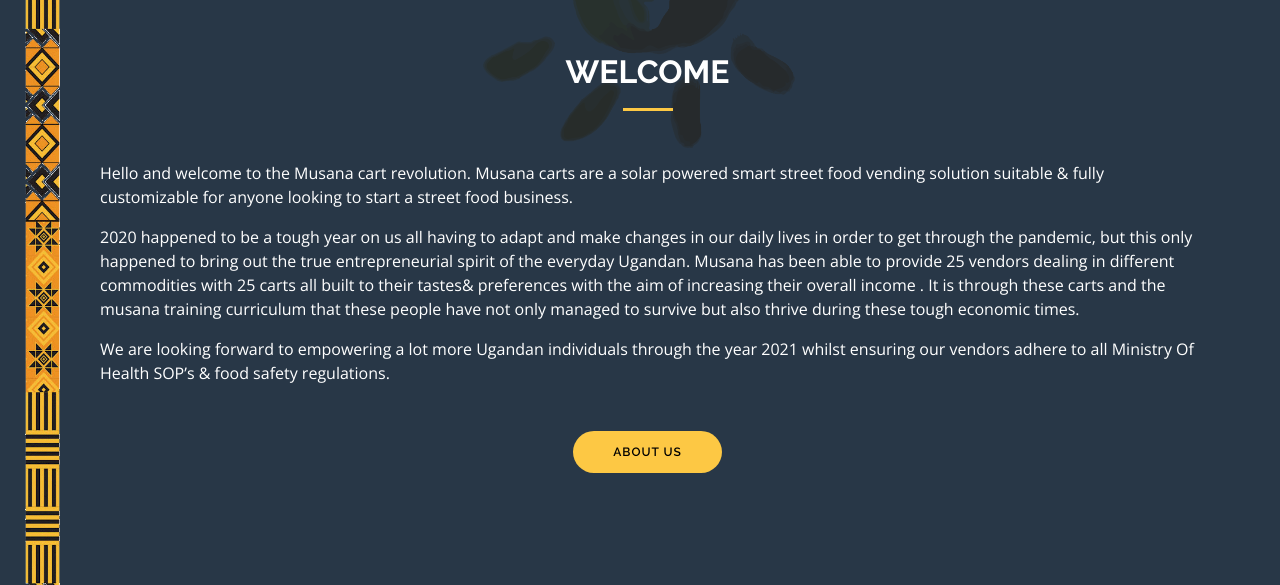
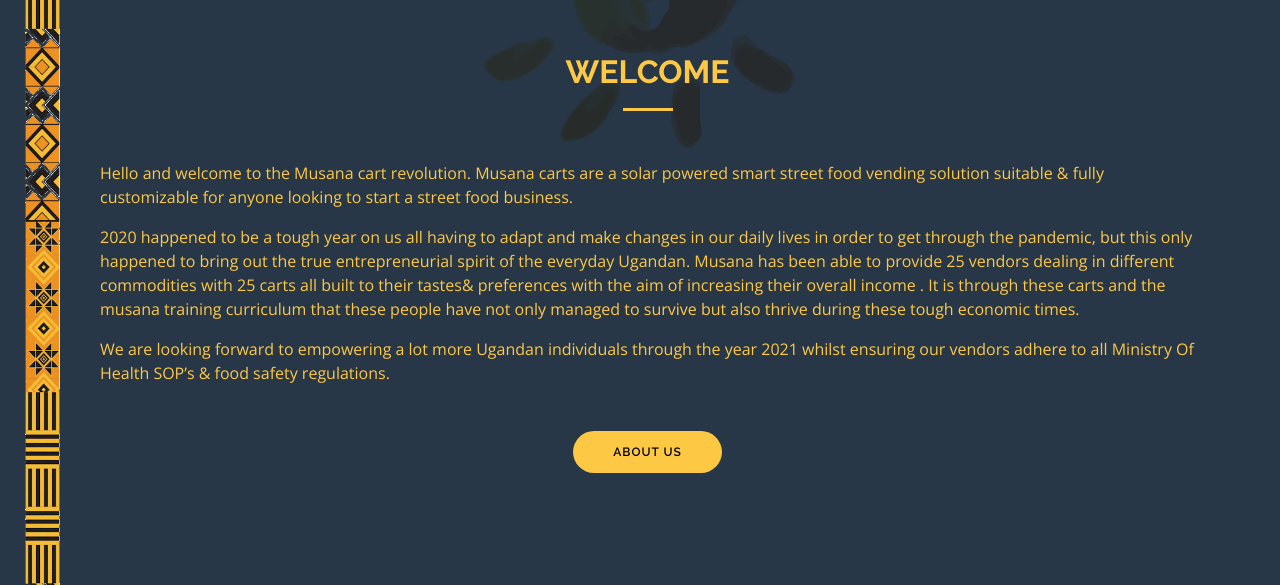
Before and after one commit to CalvinMagezi/musanacarts, a plain HTML site: page index.html in a window 1280 px wide. Shown: the part 802-1387 px from the top of the page. Drawn offline with nearby package versions, Linux system fonts and the light colour scheme.

Commit message:
Yellow Text
Changed text to yellow as requested by Daui

```diff
--- a/assets/css/style.css
+++ b/assets/css/style.css
@@ -20,11 +20,11 @@
 
 h1, h2, h3, h4, h5, h6 {
   font-family: "Raleway", sans-serif;
-  color: #fff;
+  color: #FDC844;
 }
 
 p{
-  color: #fff;
+  color: #FDC844;
 }
 
 .card{
```
